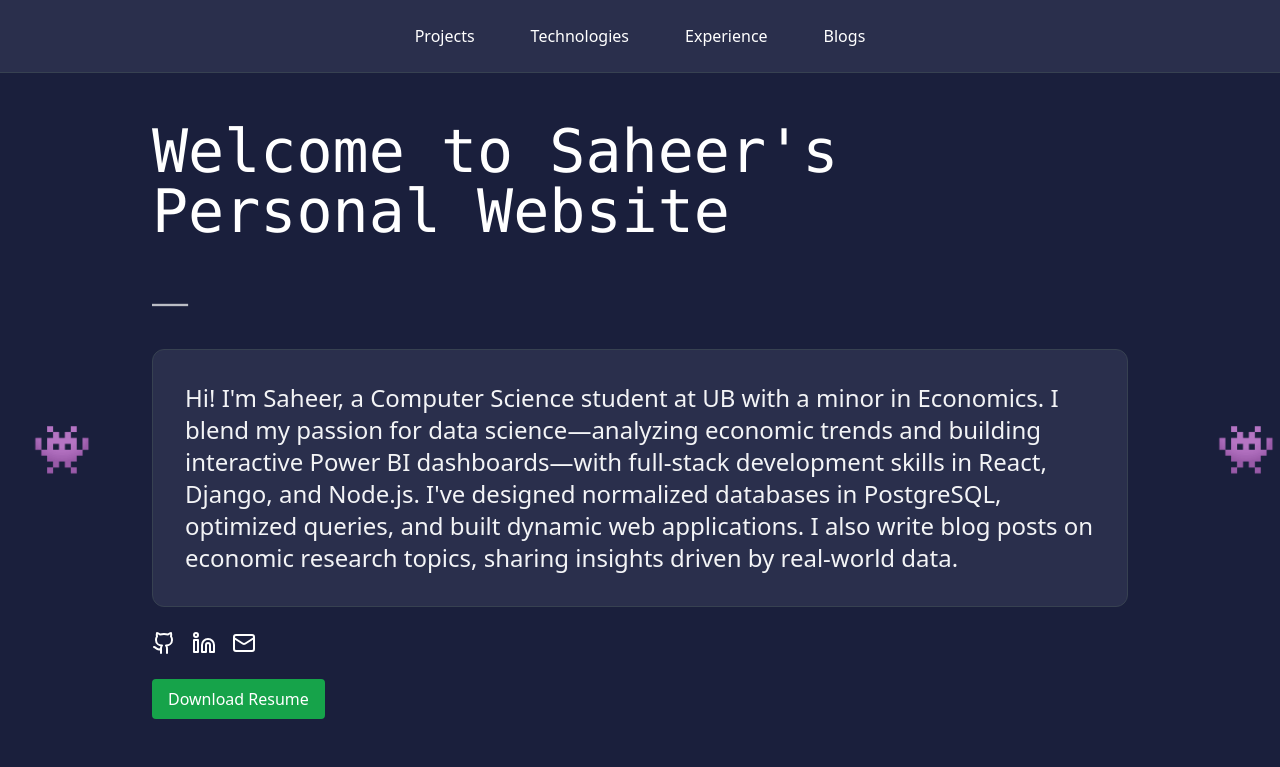
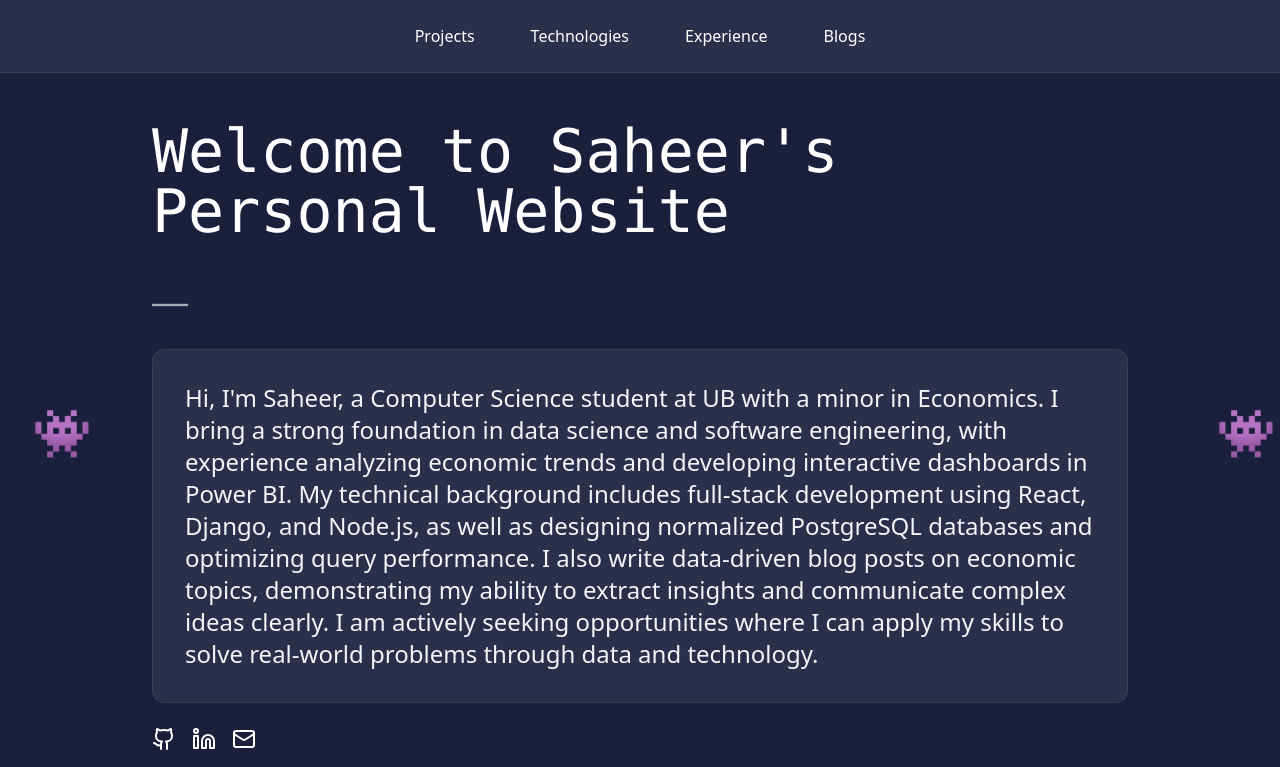
Before and after one commit to Saheerr/saheer.website, a React (Create React App) app: page / in a window 1280 px wide. Shown: the top 767 px of the page. Built offline with nearby package versions, Linux system fonts and the light colour scheme.

Commit message:
edited about me

```diff
--- a/src/components/Portfolio.js
+++ b/src/components/Portfolio.js
@@ -121,7 +121,7 @@ const Portfolio = () => {
             <span className={`inline-block ${typingComplete ? 'animate-pulse' : ''}`}>_</span>
           </div>
           <div className="text-gray-100 text-xl md:text-2xl leading-relaxed font-light mb-6 bg-[#2a2f4c] p-8 rounded-xl border border-gray-700">
-            Hi! I'm Saheer, a Computer Science student at UB with a minor in Economics. I blend my passion for data science—analyzing economic trends and building interactive Power BI dashboards—with full-stack development skills in React, Django, and Node.js. I've designed normalized databases in PostgreSQL, optimized queries, and built dynamic web applications. I also write blog posts on economic research topics, sharing insights driven by real-world data.
+          Hi, I'm Saheer, a Computer Science student at UB with a minor in Economics. I bring a strong foundation in data science and software engineering, with experience analyzing economic trends and developing interactive dashboards in Power BI. My technical background includes full-stack development using React, Django, and Node.js, as well as designing normalized PostgreSQL databases and optimizing query performance. I also write data-driven blog posts on economic topics, demonstrating my ability to extract insights and communicate complex ideas clearly. I am actively seeking opportunities where I can apply my skills to solve real-world problems through data and technology.
           </div>
           <div className="flex gap-4">
             <a href="https://github.com/Saheerr" target="_blank" rel="noopener noreferrer" className="text-white hover:text-gray-300 transition-colors">
```
